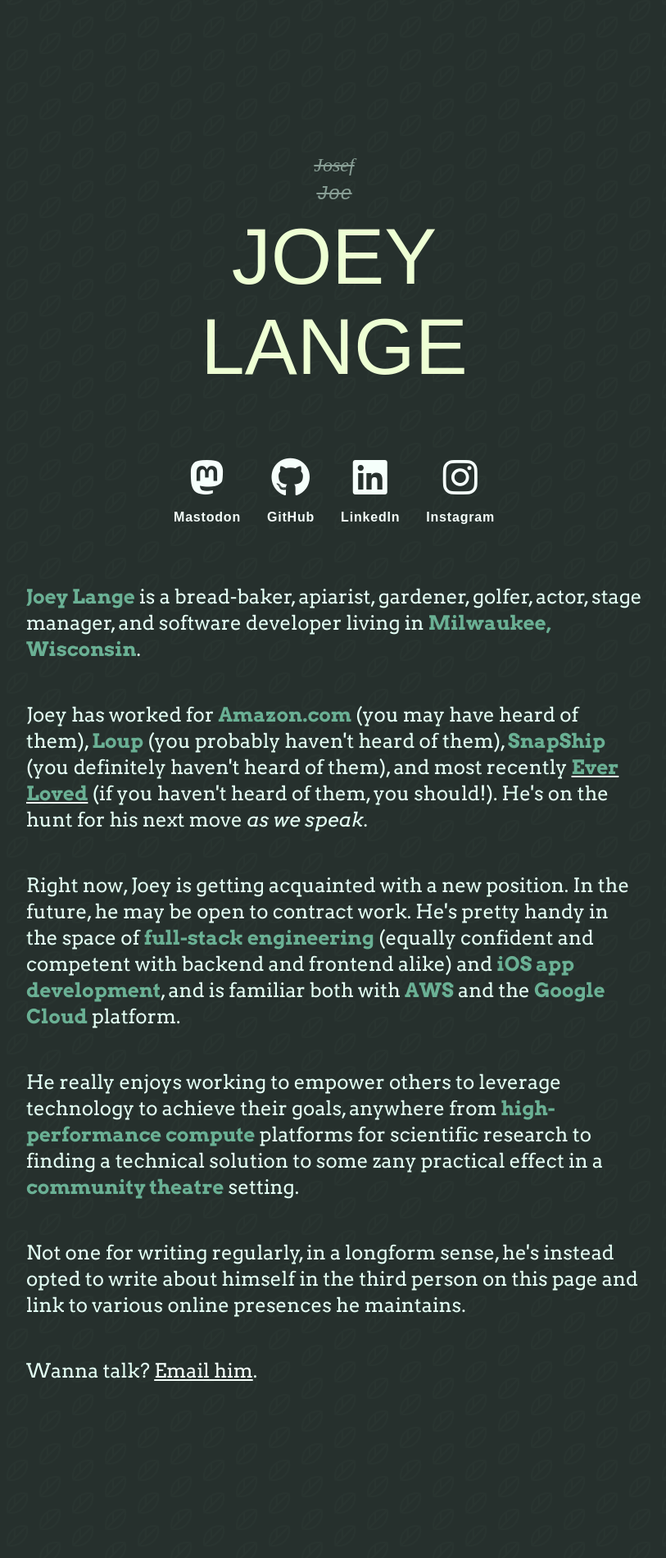
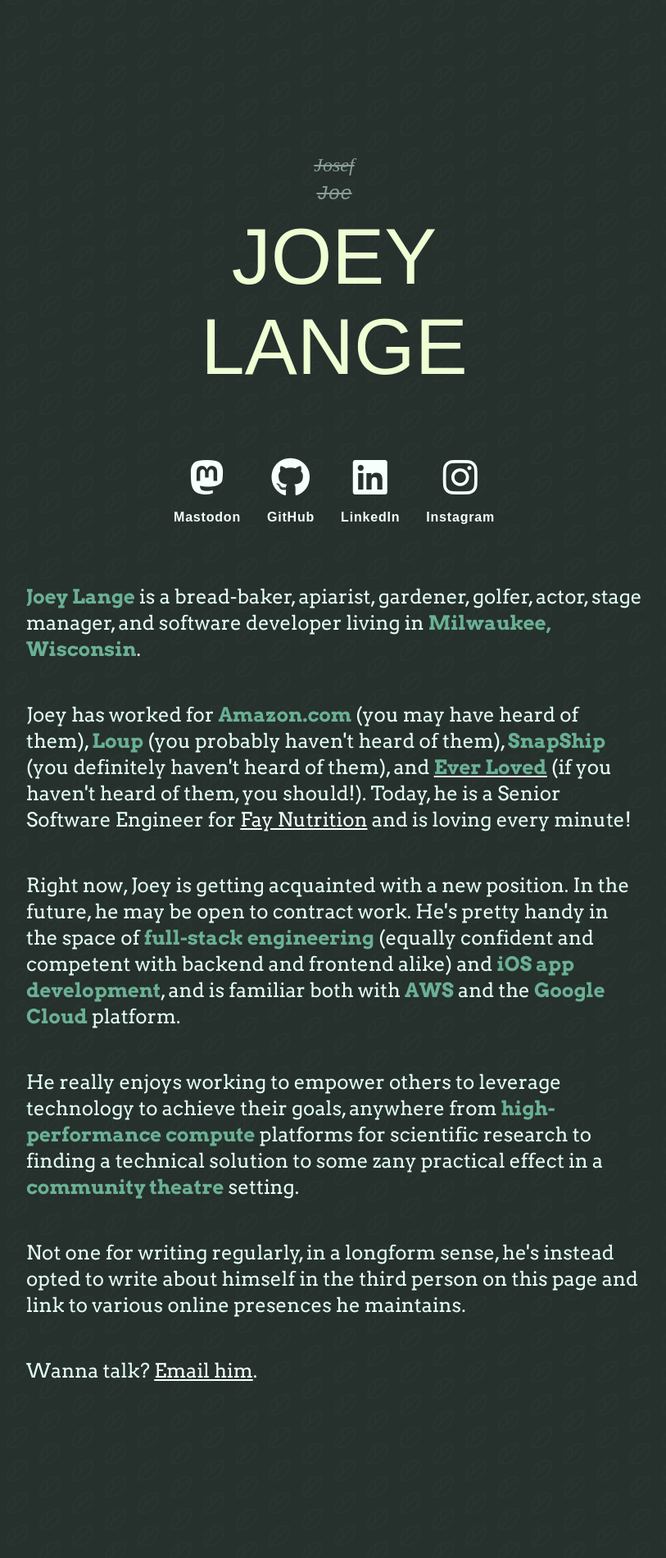
Before and after one commit to josefdlange/josefdlange.github.com, a Jekyll site: the page index.html, which Jekyll copies as it is, in a window 1280 px wide. Shown: the whole page at 82% size, without its empty margins (232-1045 px from the left). Built offline with Jekyll 4.4.1, drawn with Linux system fonts in a browser that asks for light colours; some web fonts are replaced.

Commit message:
A little more context on where Joey works :)

```diff
--- a/index.html
+++ b/index.html
@@ -61,7 +61,7 @@
 			<strong>Joey Lange</strong> is a bread-baker, apiarist, gardener, golfer, actor, stage manager, and software developer living in <strong>Milwaukee, Wisconsin</strong>.
 		</p>
 		<p>
-			Joey has worked for <strong>Amazon.com</strong> (you may have heard of them), <strong>Loup</strong> (you probably haven't heard of them), <strong>SnapShip</strong> (you definitely haven't heard of them), and most recently <a href="https://everloved.com/"><strong>Ever Loved</strong></a> (if you haven't heard of them, you should!). He's on the hunt for his next move <em>as we speak</em>.
+			Joey has worked for <strong>Amazon.com</strong> (you may have heard of them), <strong>Loup</strong> (you probably haven't heard of them), <strong>SnapShip</strong> (you definitely haven't heard of them), and <a href="https://everloved.com/"><strong>Ever Loved</strong></a> (if you haven't heard of them, you should!). Today, he is a Senior Software Engineer for <a href="https://faynutrition.com/">Fay Nutrition</a> and is loving every minute!
 		</p>
 		<p>
 			Right now, Joey is getting acquainted with a new position. In the future, he may be open to contract work. He's pretty handy in the space of <strong>full-stack engineering</strong> (equally confident and competent with backend and frontend alike) and <strong>iOS app development</strong>, and is familiar both with <strong>AWS</strong> and the <strong>Google Cloud</strong> platform.
```
